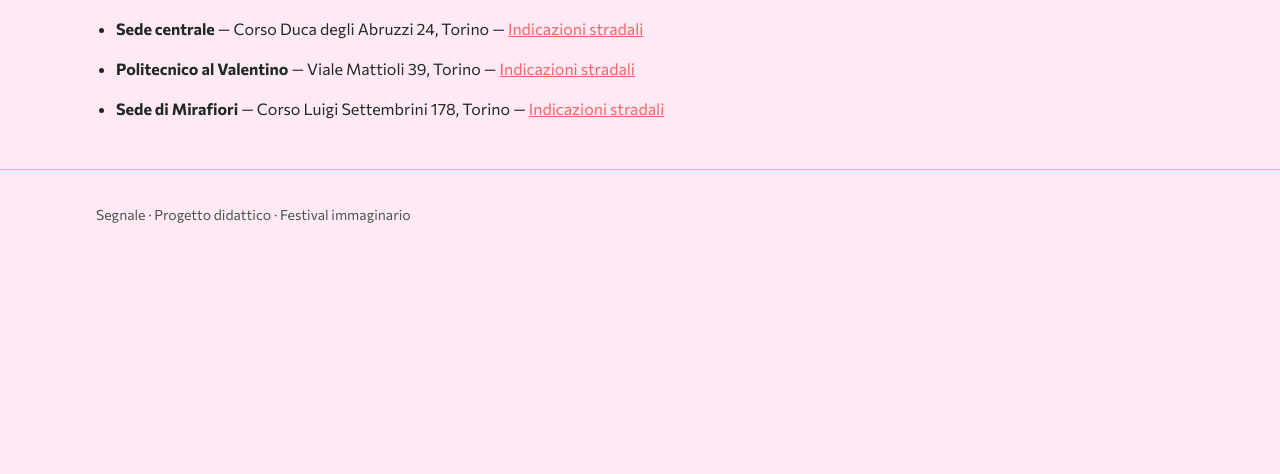
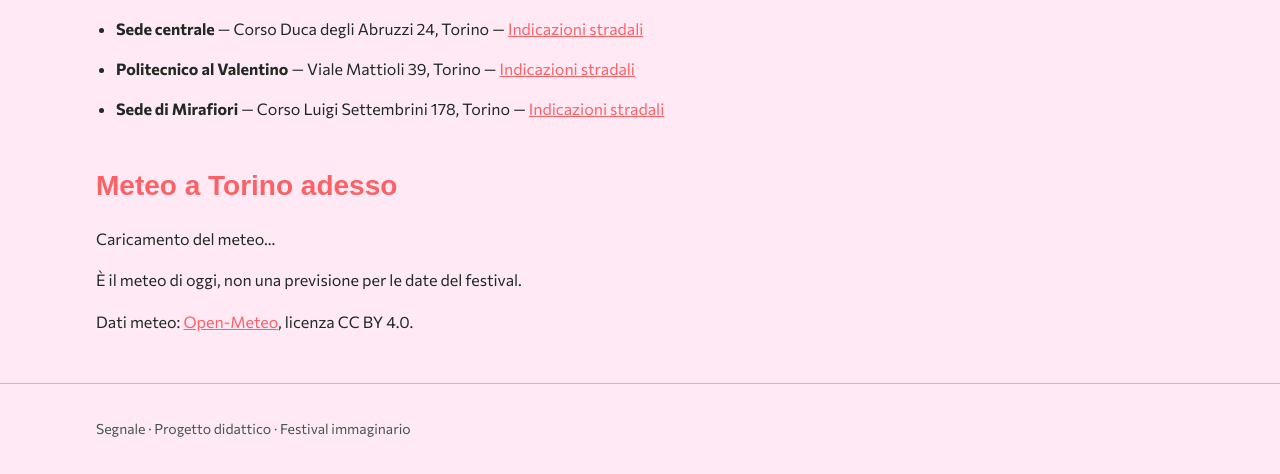
Before and after one commit to c4nnone/festival-segnale, a plain HTML site: page info.html in a window 1280 px wide. Shown: the part 1809-2283 px from the top of the page. Before the commit the page ends 2069 px from the top, so only its background shows below. Drawn offline with nearby package versions, Linux system fonts and the light colour scheme; a web font is replaced by a local one.

Commit message:
Add Section in Main Info.html

```diff
--- a/info.html
+++ b/info.html
@@ -86,6 +86,16 @@
       </li>
     </ul>
   </section>
+
+  <section class="content-section" aria-labelledby="titolo-meteo">
+    <h2 id="titolo-meteo">Meteo a Torino adesso</h2>
+    <p id="messaggio-meteo" role="status">Caricamento del meteo…</p>
+    <p>È il meteo di oggi, non una previsione per le date del festival.</p>
+    <p>Dati meteo:
+      <a href="https://open-meteo.com/" target="_blank" rel="noopener noreferrer">Open-Meteo</a>,
+      licenza CC BY 4.0.
+    </p>
+  </section>
 </main>
 
   <footer class="site-footer"><div class="container"><p>Segnale · Progetto didattico · Festival immaginario</p></div></footer>
```
